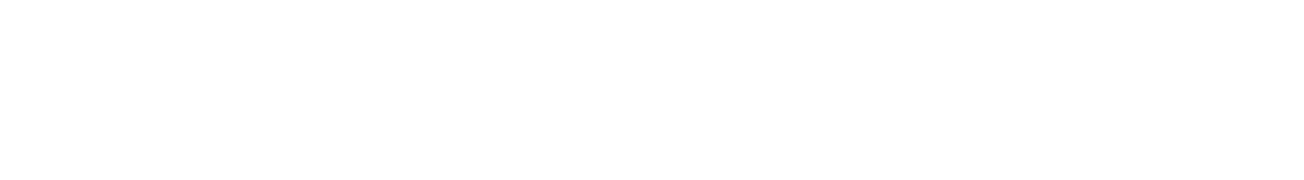
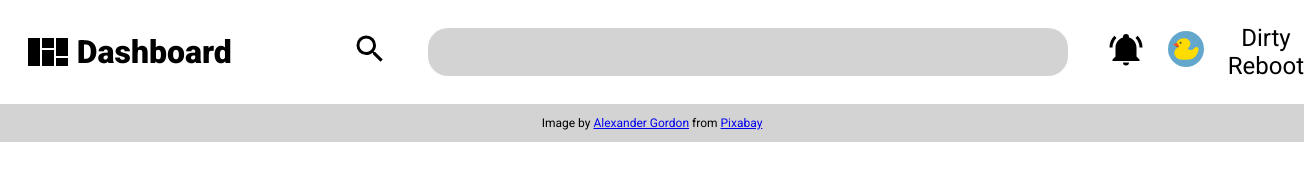
Before and after one commit to IsaacWild/admin_dashboard, a plain HTML site: page index.html in a window 1280 px wide. Shown: the whole page, 1304 px wide, since content can reach past the window. Drawn offline with Linux system fonts and the light colour scheme.

Commit message:
Added header and basic grid layout for page and footer

```diff
--- a/index.html
+++ b/index.html
@@ -12,13 +12,26 @@
 </head>
 <body>
     <div class="container">
-        <div class="header">
-            <div class="logo"></div>
-            <div class="searchIcon"></div>
-            <div class="searchBar"></div>
-            <div class="notificationIcon"></div>
-            <div class="profileIcon"></div>
-            <div class="profileName"></div>
+        <div class="logo">
+            <img src="/SVG icons/dashboard.svg" alt="dashbord image">
+            <span>Dashboard</span>
+        </div>
+        <div class="pageHeader">
+            <div class="searchIcon">
+                <img src="/SVG icons/search.svg" alt="magnifing glass icon for search">
+            </div>
+            <div class="searchBar">
+                <input type="search" name="serchBar" id="searchBar">
+            </div>
+            <div class="notificationIcon">
+                <img src="/SVG icons/notification.svg" alt="ringing bell icon for notification">
+            </div>
+            <div class="profileIcon">
+                <img src="/SVG icons/profile.svg" alt="profile picture of a yellow rubber duck">
+            </div>
+            <div class="profileName">
+                <p>Dirty Reboot</p>
+            </div>
         </div>
         <div class="sidebarTop">
             <div class="navHome"></div>
@@ -46,6 +59,9 @@
                 <div class="gridTrending"></div>
             </div>
         </div>
+        <div class="footer">
+            <p>Image by <a href="https://pixabay.com/users/papkok-10485851/?utm_source=link-attribution&amp;utm_medium=referral&amp;utm_campaign=image&amp;utm_content=4679464">Alexander Gordon</a> from <a href="https://pixabay.com/?utm_source=link-attribution&amp;utm_medium=referral&amp;utm_campaign=image&amp;utm_content=4679464">Pixabay</a></p>
+        </div>
     </div>
 </body>
 </html>
--- a/style.css
+++ b/style.css
@@ -1,4 +1,83 @@
-.container{
+html{
     font-family: 'Roboto', sans-serif;
     font-size: 24px;
 }
+
+body{
+    padding: 0px;
+    margin: 0px;
+}
+
+.container{
+    display: grid;
+    grid-template-columns: 1fr 3fr;
+}
+
+.logo{
+    /* border: red dashed; */
+    font-size: 32px;
+    font-weight: 900;
+    display: grid;
+    grid-template-columns: 1fr 5fr;
+    justify-content: start;
+    gap: 0.2rem;
+    align-items: center;
+    padding: 1rem;
+    margin-right: 2rem;
+    grid-column: 1/2;
+    width: clamp(150px, 80%, 20vw);
+}
+
+.logo img{
+    height: 2rem;
+    justify-content: end;
+}
+
+.pageHeader{
+    /* border:goldenrod double; */
+    grid-column: 2/-1;
+    display: grid;
+    grid-template-columns: 1fr 4fr 1fr 1fr 2fr;
+    align-items: center;
+    justify-items: center;
+    text-align: center;
+
+}
+
+.pageHeader img{
+    height: 1.5rem;
+}
+
+.pageHeader{
+    margin-left: 2em;
+}
+
+.searchBar input{
+    border-radius: 20px;
+    width: clamp(10vw,50vw,70vw);
+    height: 1.8rem;
+    border: none;
+    background-color: lightgray;
+    margin: 15px 40px;
+    font-size: 1rem;
+    padding: 1rem;
+}
+
+input[type=search]:focus{
+    outline: none;
+    background-color: rgb(184, 184, 184);
+}
+
+.footer{
+    grid-column: 1/-1;
+    grid-row: auto;
+    background-color: lightgray;
+    align-items: center;
+    text-align: center;
+    font-size: 0.5rem;
+}
+
+.profileIcon img{
+    border-radius: 50%;
+    padding: 1rem;
+}
```
Also changed, not shown: SVG icons/dashboard.svg (added), SVG icons/notification.svg (added), SVG icons/profile.svg (added), SVG icons/search.svg (added).
